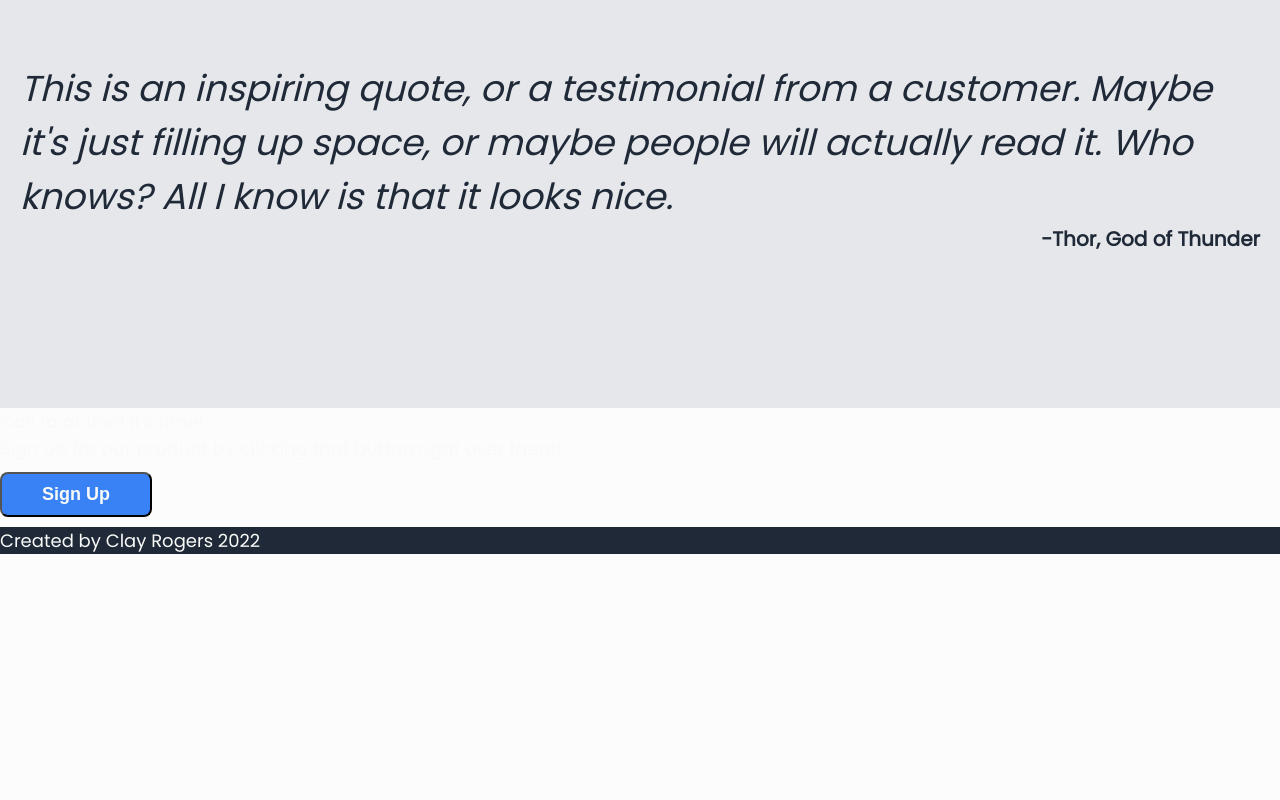
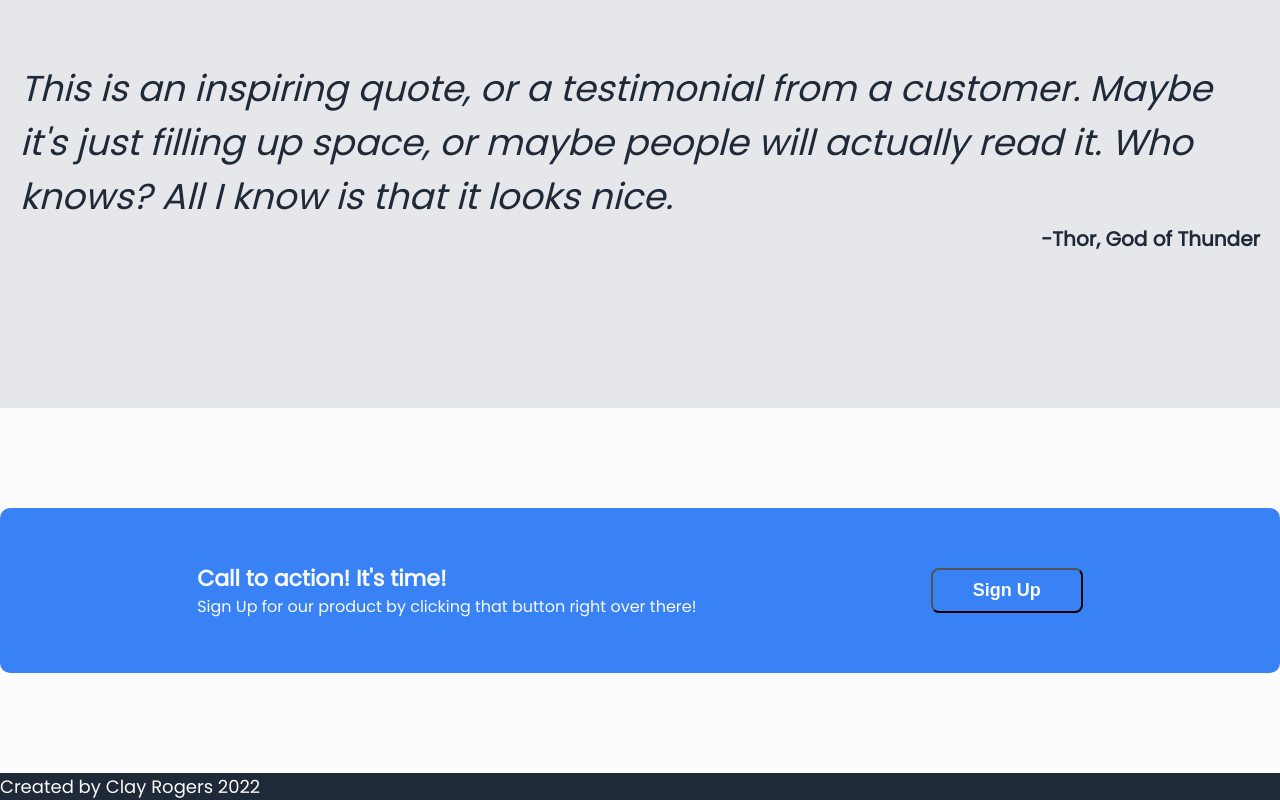
Before and after one commit to clayrogers/odin-landing-page, a plain HTML site: page index.html in a window 1280 px wide. Shown: the part 1681-2481 px from the top of the page. Before the commit the page ends 2235 px from the top, so only its background shows below. Drawn offline with Linux system fonts and the light colour scheme.

Commit message:
Edit style.css
Styled the call to action section with Sign Up button.

```diff
--- a/style.css
+++ b/style.css
@@ -158,3 +158,23 @@ button {
     align-self: flex-end;
     margin: 0px 20px;
 }
+
+.content3 {
+    background-color: #3882F6;
+    max-width: 1300px;
+    margin: 100px auto;
+    border-radius: 10px;
+    padding: 50px 80px;
+    display: flex;
+    justify-content: space-around;
+    align-items: center;
+}
+
+.content3 .text {
+    font-size: 22px;
+    font-weight: 1000;
+}
+
+.content3 .subtext {
+    font-size: 16px;
+}
```
